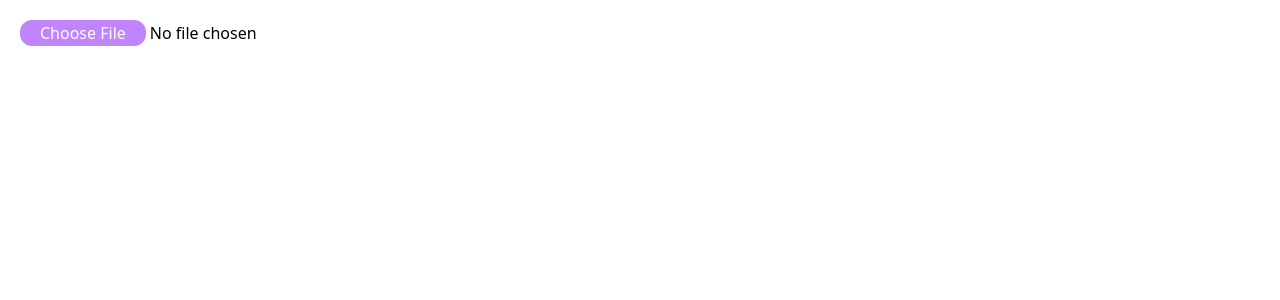
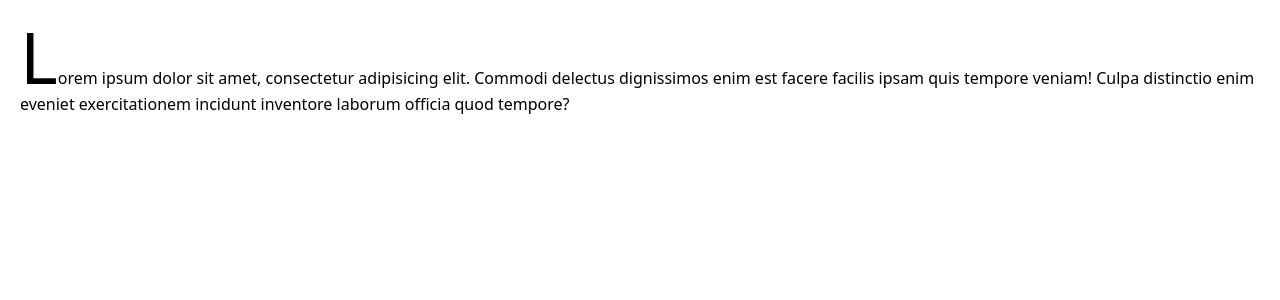
Before and after one commit to redips86/nomad-carrotmarket, a Next.js app: page / in a window 1280 px wide. Shown: the top 300 px of the page. Built offline with nearby package versions, Linux system fonts and the light colour scheme.

Commit message:
[4.8] first-letter selector

```diff
--- a/pages/index.tsx
+++ b/pages/index.tsx
@@ -3,9 +3,10 @@ import type {NextPage} from 'next'
 const Home: NextPage = () => {
     return (
         <div className={"flex flex-col space-y-2 p-5"}>
-            <input type="file" className="file:cursor-pointer file:transition-colors
-            file:hover:text-purple-400 file:hover:bg-white file:hover:border-purple-400 file:hover:border
-            file:border-0 file:rounded-xl file:px-5 file:text-white file:bg-purple-400"/>
+            <p className={"first-letter:text-7xl first-letter:hover:text-purple-500"}>Lorem ipsum dolor sit amet,
+                consectetur adipisicing elit. Commodi
+                delectus dignissimos enim est facere facilis ipsam quis tempore veniam! Culpa distinctio enim eveniet
+                exercitationem incidunt inventore laborum officia quod tempore?</p>
         </div>
     );
 }
```
